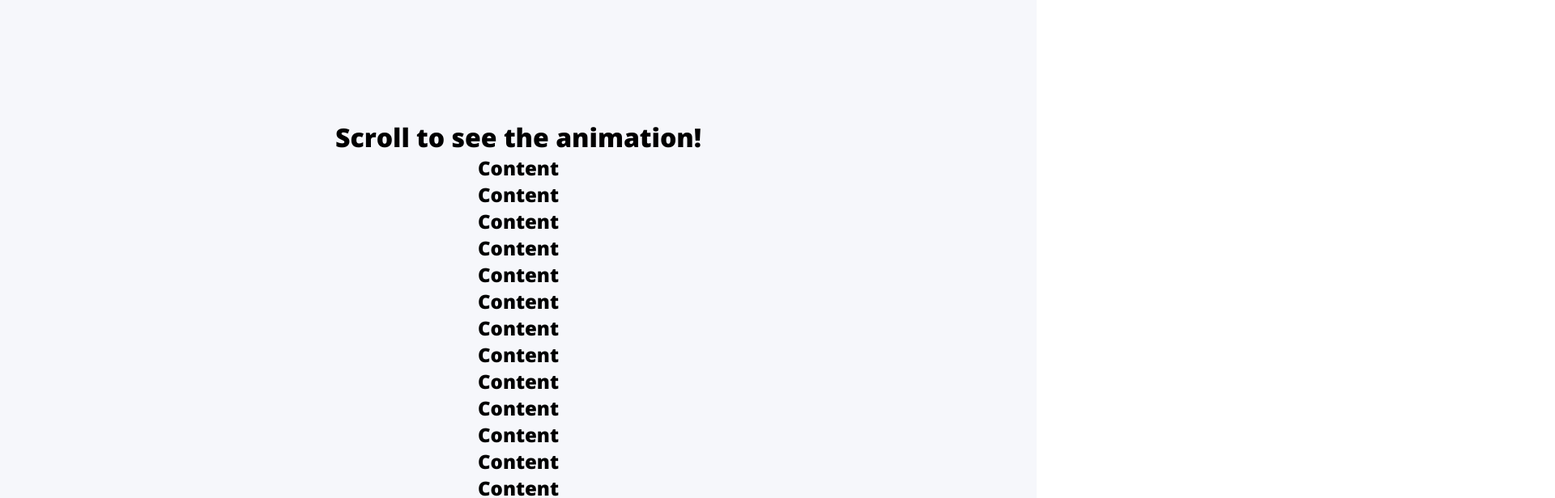
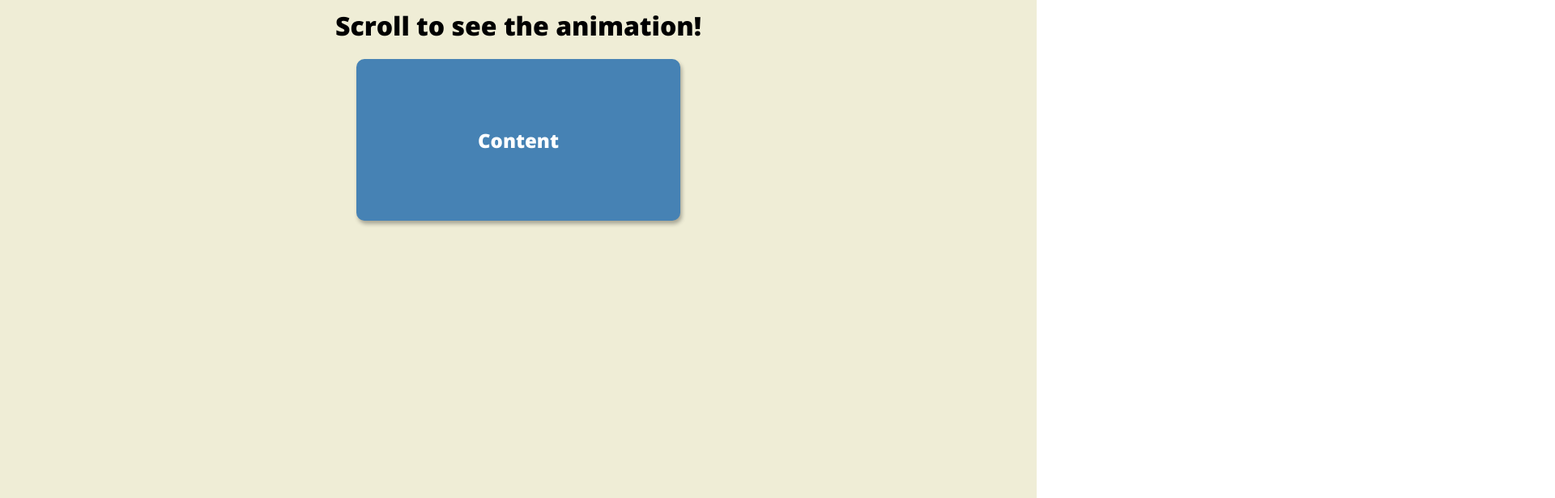
Before and after one commit to GregM1991/50-projects-in-next, a Next.js app: page /scroll-animation in a window 1280 px wide. Shown: the top 616 px of the page at 81% size, 1920 px wide, since content can reach past the window. Built offline with nearby package versions, Linux system fonts and the light colour scheme.

Commit message:
Added box styling and initial JS setup

```diff
--- a/pages/scroll-animation.jsx
+++ b/pages/scroll-animation.jsx
@@ -1,21 +1,37 @@
-import React from "react"
+import React, { useState } from "react"
 import styled from "styled-components"
 import Head from "next/head"
 
 const Body = styled.div`
-  background-color: #f6f7fb;
+  background-color: #efedd6;
+  display: flex;
+  flex-direction: column;
+  align-items: center;
+  justify-content: center;
+  margin: 0;
+
+  h1 {
+    margin: 10px;
+  }
+`
+
+const Box = styled.div`
+  background-color: steelblue;
+  color: #fff;
   display: flex;
   align-items: center;
-  flex-direction: column;
   justify-content: center;
-  height: 100vh;
-  overflow: hidden;
-  margin: 0;
+  width: 400px;
+  height: 200px;
+  margin: 10px;
+  border-radius: 10px;
+  box-shadow: 2px 4px 5px rgba(0, 0, 0, 0.3);
+  transform: ${props => (props.show ? "translateX(0)" : "translateX(400%)")};
+  transition: transform 0.4s ease;
 `
 
-const Box = styled.div``
-
 const ScrollAnimation = () => {
+  const [show, setShow] = useState(false)
   return (
     <>
       <Head>
@@ -23,7 +39,7 @@ const ScrollAnimation = () => {
       </Head>
       <Body>
         <h1>Scroll to see the animation!</h1>
-        <Box>
+        <Box show={true}>
           <h2>Content</h2>
         </Box>
         <Box>
```
